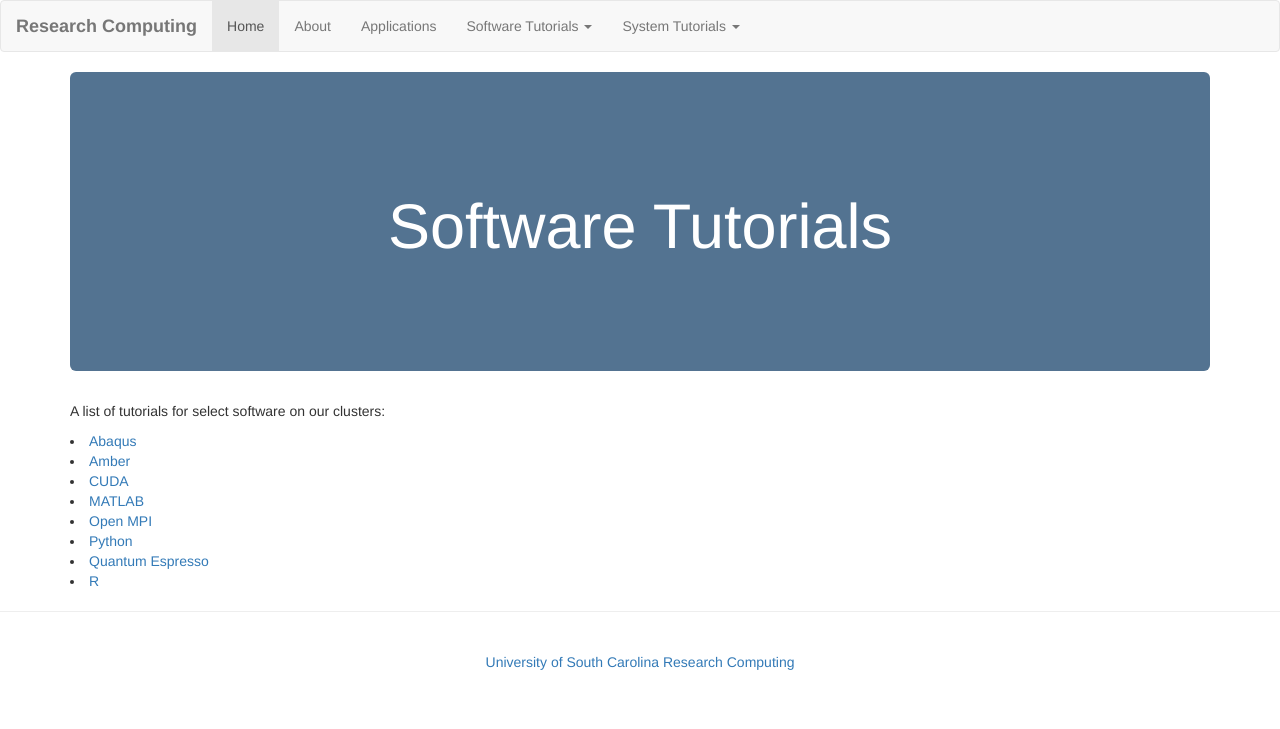
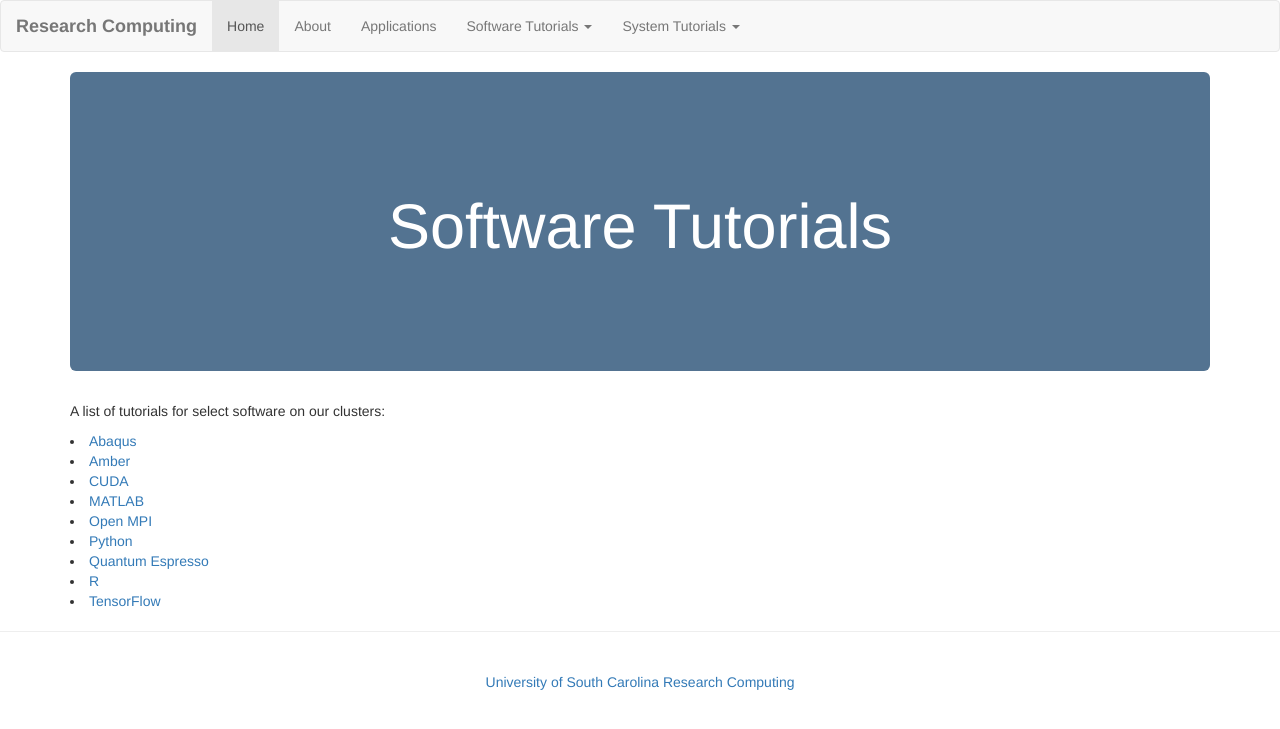
Before and after one commit to uofsc-rc/uofsc-rc.github.io, a Jekyll site: the page built from tutorials/index.html, in a window 1280 px wide. Shown: the top 729 px of the page. Built offline with Jekyll 4.4.1, drawn with Linux system fonts in a browser that asks for light colours.

Commit message:
Update index.html

```diff
--- a/tutorials/index.html
+++ b/tutorials/index.html
@@ -16,4 +16,5 @@
     <li><a href="https://uofsc-rc.github.io/tutorials/python">Python</a></li>
     <li><a href="https://uofsc-rc.github.io/tutorials/qe">Quantum Espresso</a></li>
     <li><a href="https://uofsc-rc.github.io/tutorials/R">R</a></li>
+    <li><a href="https://uofsc-rc.github.io/tutorials/tensorflow">TensorFlow</a></li>
 </div>
```
